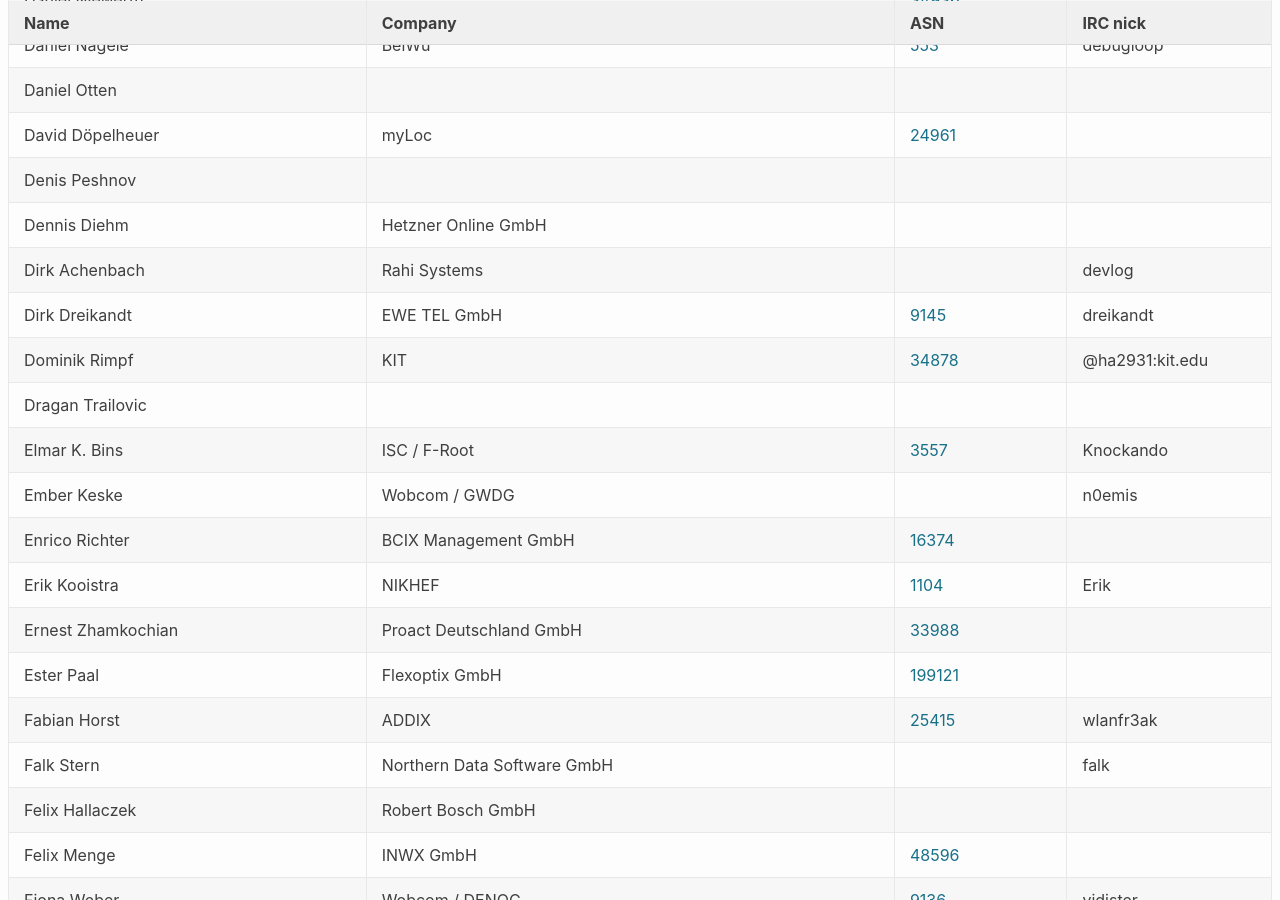
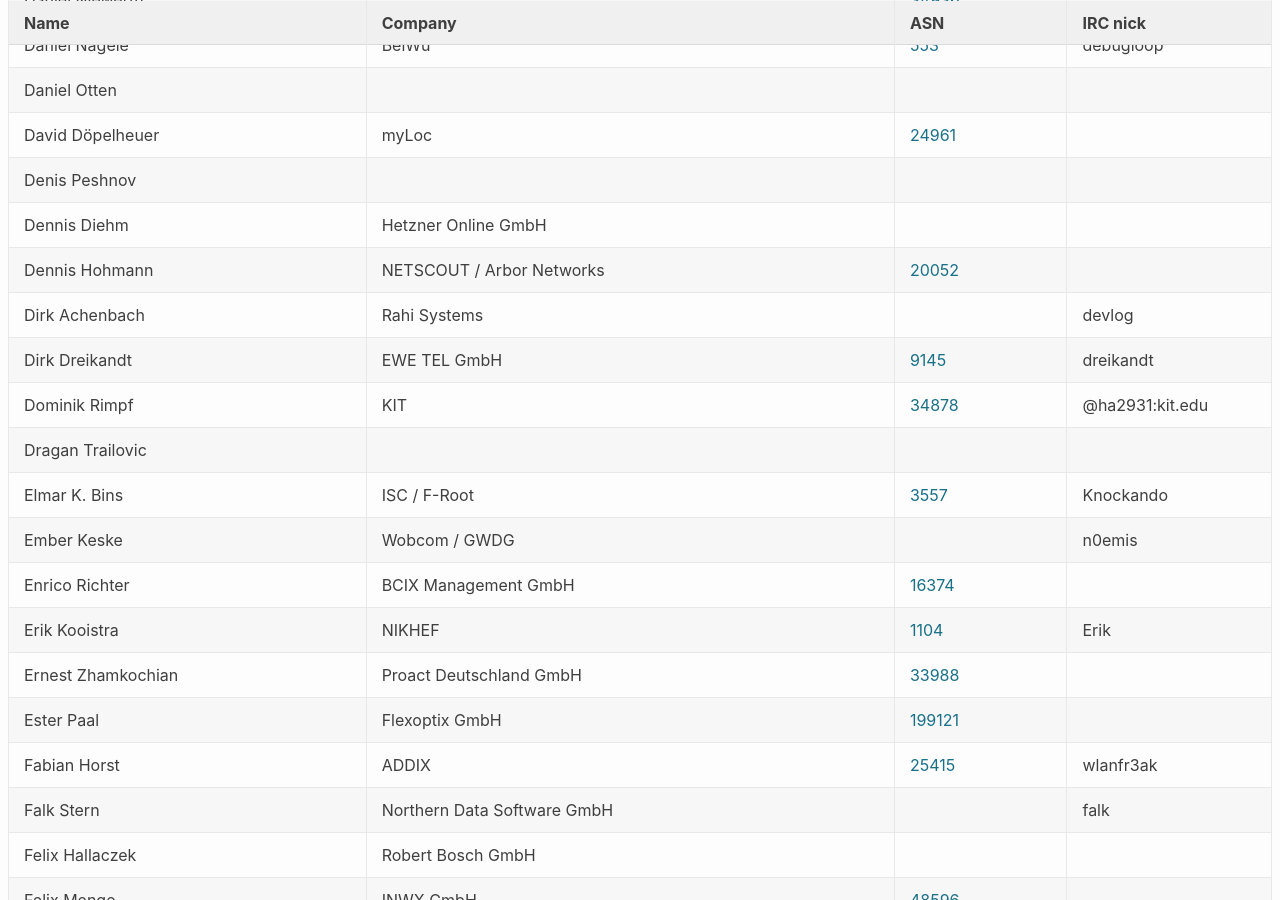
Before and after one commit to denog/pretix-attendeelist, a Jekyll site: the page built from denog14/index.md, in a window 1280 px wide and 900 px high, scrolled down 2224 px. Built offline with Jekyll 4.4.1, drawn with Linux system fonts in a browser that asks for light colours.

Commit message:
Latest data: Thu Oct 27 14:17:00 UTC 2022

```diff
--- a/_data/attendees_denog14_onsite.json
+++ b/_data/attendees_denog14_onsite.json
@@ -304,6 +304,12 @@
     "company": "Hetzner Online GmbH",
     "irc": null,
     "asn": null
+  },
+  {
+    "name": "Dennis Hohmann",
+    "company": "NETSCOUT / Arbor Networks",
+    "irc": null,
+    "asn": "20052"
   },
   {
     "name": "Dirk Achenbach",
```
